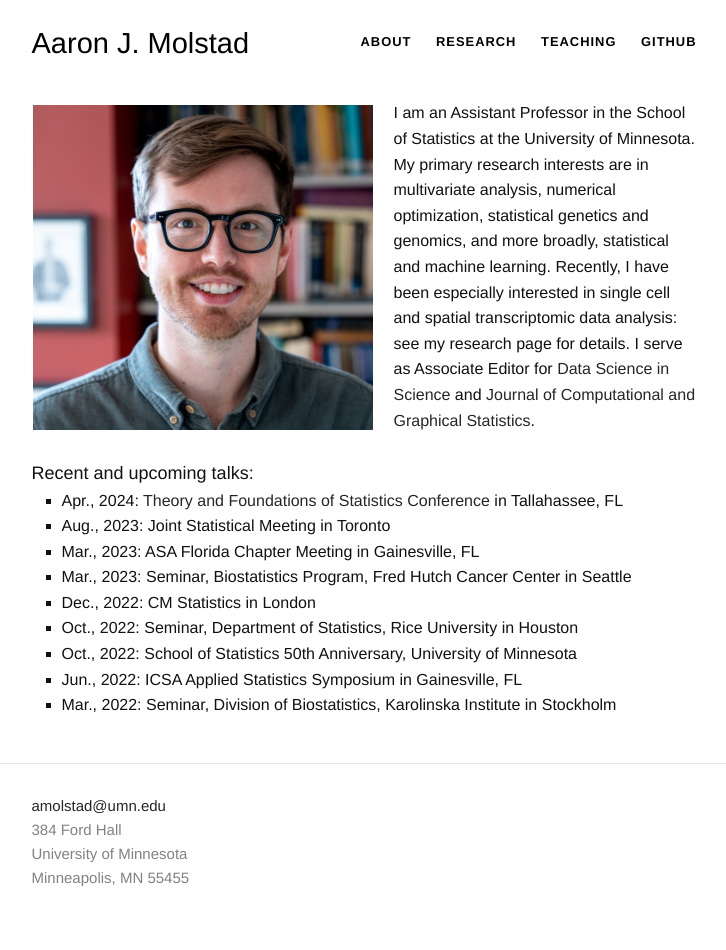
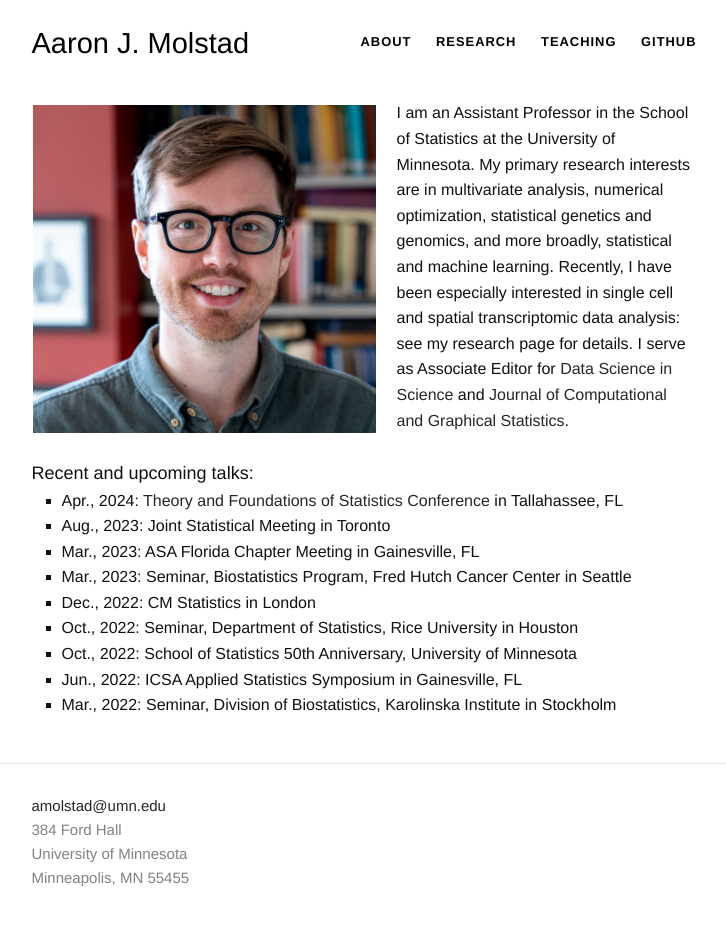
Before and after one commit to ajmolstad/ajmolstad.github.io, a Jekyll site: the page built from index.html, in a window 1280 px wide. Shown: the whole page, without its empty margins (276-1002 px from the left). Built offline with Jekyll 4.4.1, drawn with Linux system fonts in a browser that asks for light colours.

Commit message:
Update index.html

```diff
--- a/index.html
+++ b/index.html
@@ -15,7 +15,7 @@
 
 
 <div class="default">
- <dl class="wp-caption alignleft" style="max-width: 340px">
+ <dl class="wp-caption alignleft" style="max-width: 343px">
 <dt><a href=""><img class="" src="/images/Molstad-4.jpg" alt="" /></a>
 	<img padding: 6px;></dt>
 <dd></dd>
```
